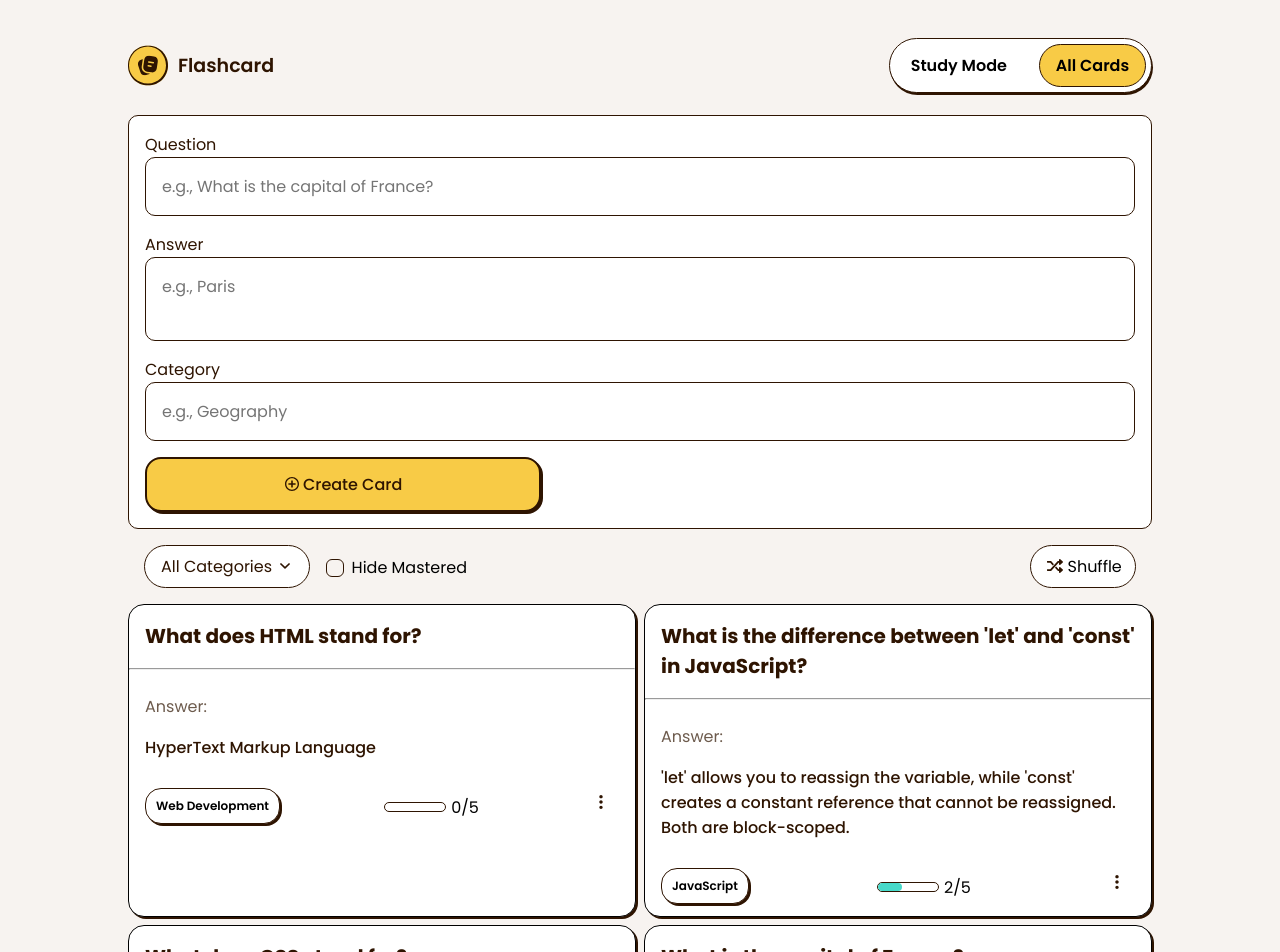
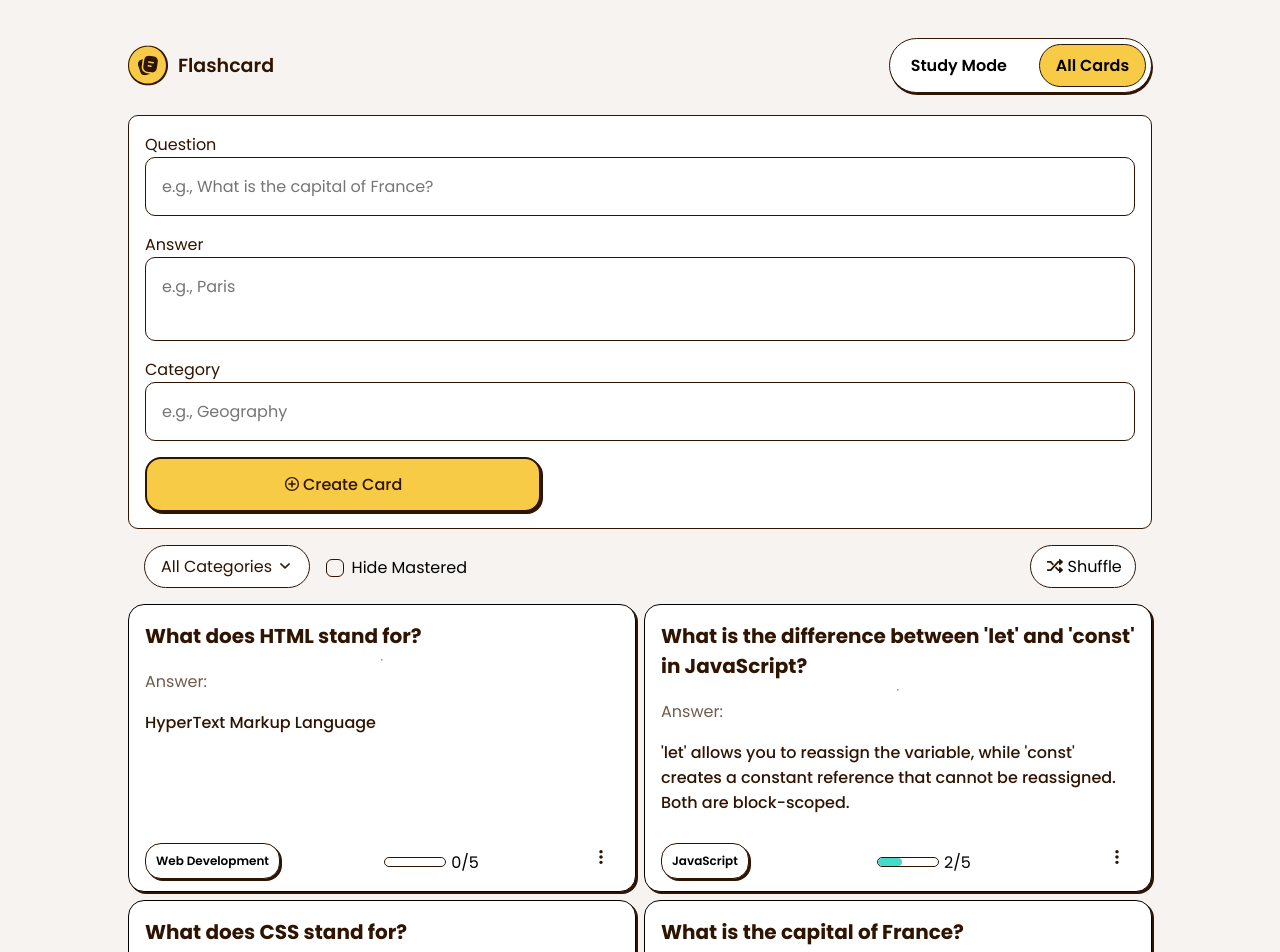
Before and after one commit to bengera/flashcard-app, a React (Vite) app: page / in a window 1280 px wide. Shown: the top 952 px of the page. Built offline with nearby package versions, Linux system fonts and the light colour scheme.

Commit message:
Fix minicard spacing issue

```diff
--- a/src/css/mini-cards.css
+++ b/src/css/mini-cards.css
@@ -5,19 +5,25 @@
 }
 
 .flashcard-box {
+  display: flex;
+  flex-direction: column;
+  min-height: 240px;
   border: 1px solid black;
   background-color: white;
-  max-width: auto;
 }
 
 .flashcard-box__heading {
   margin-left: 1rem;
   color: var(--clr-neutral-900);
   font-size: 20px;
+  margin: 1rem 1rem 0 1rem;
 }
 
 .flashcard-box-inner {
-  padding: 1rem 1rem 0 1rem;
+  padding: 0 1rem 0 1rem;
+  display: flex;
+  flex-direction: column;
+  flex: 1;
 }
 
 .flashcard-box-inner span {
@@ -33,6 +39,7 @@
   display: flex;
   gap: 1rem;
   justify-content: space-between;
+  margin-top: auto;
 }
 
 .btn-menu {
```
